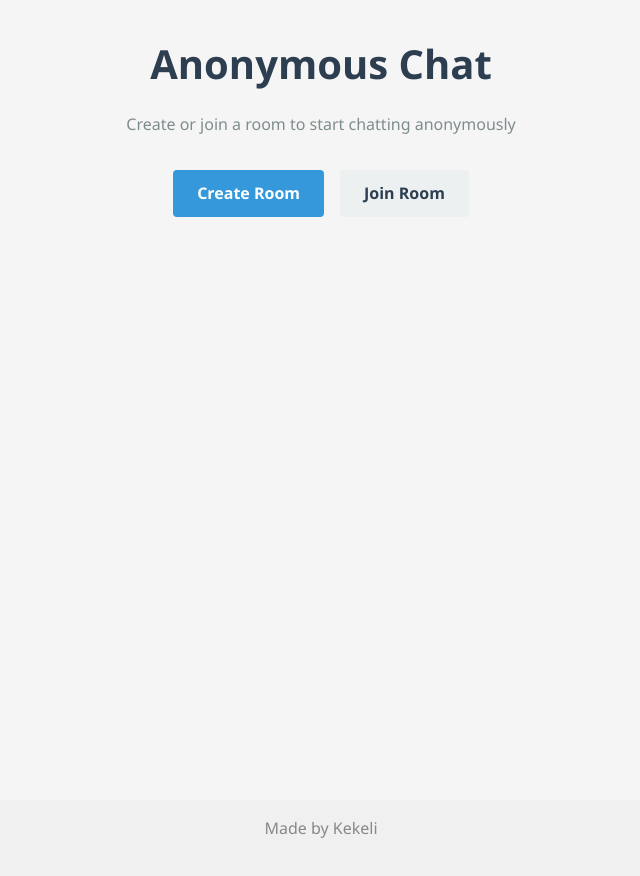
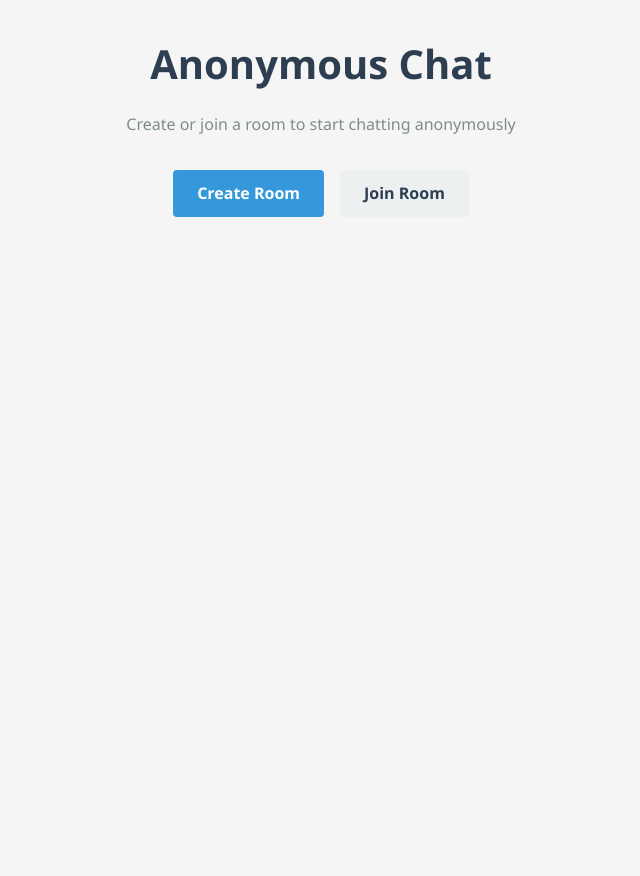
Before and after one commit to kekeli101/anonymous-chat-app, a website: page public/index.html in a window 1280 px wide. Shown: the whole page, without its empty margins (319-959 px from the left). After the commit the page ends 800 px from the top, so only its background shows below. Drawn offline with nearby package versions, Linux system fonts and the light colour scheme.

Commit message:
Update index.html

```diff
--- a/public/index.html
+++ b/public/index.html
@@ -76,6 +76,5 @@
 
     <script src="/socket.io/socket.io.js"></script>
     <script src="app.js"></script>
-<footer>Made by Kekeli<footer/>
 </body>
 </html>
```
